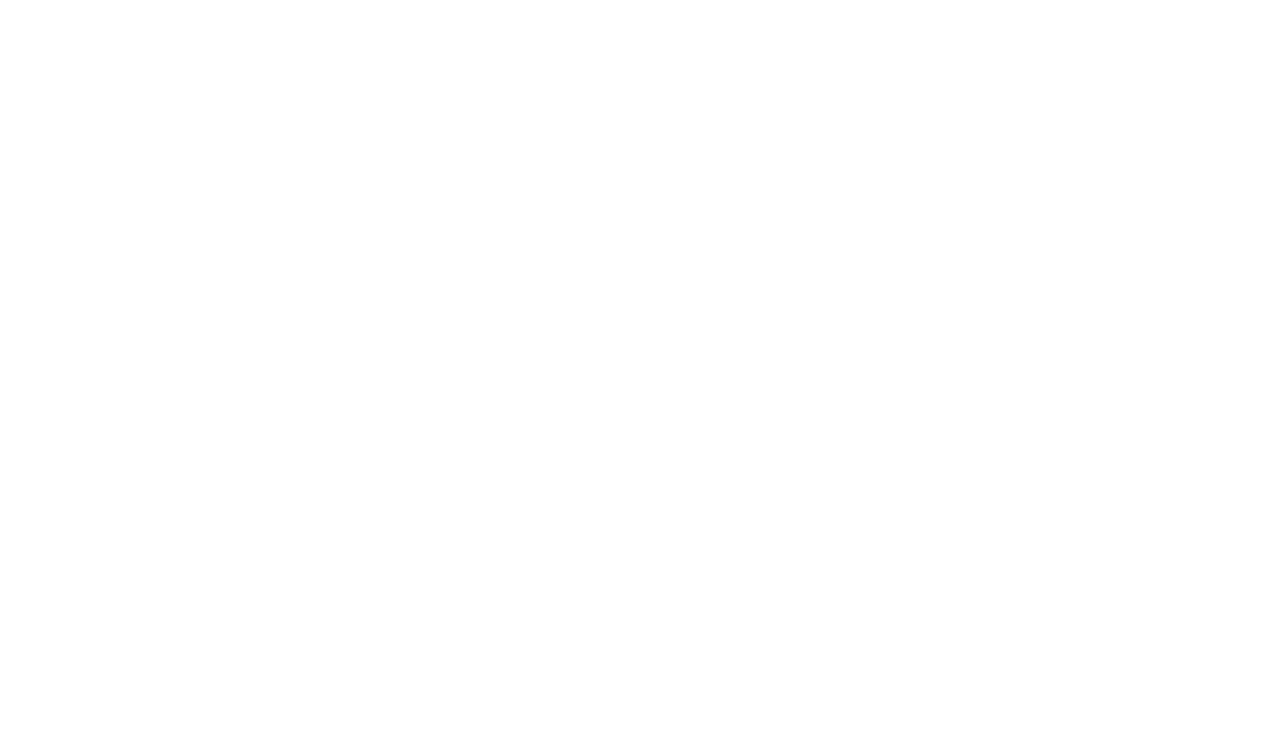
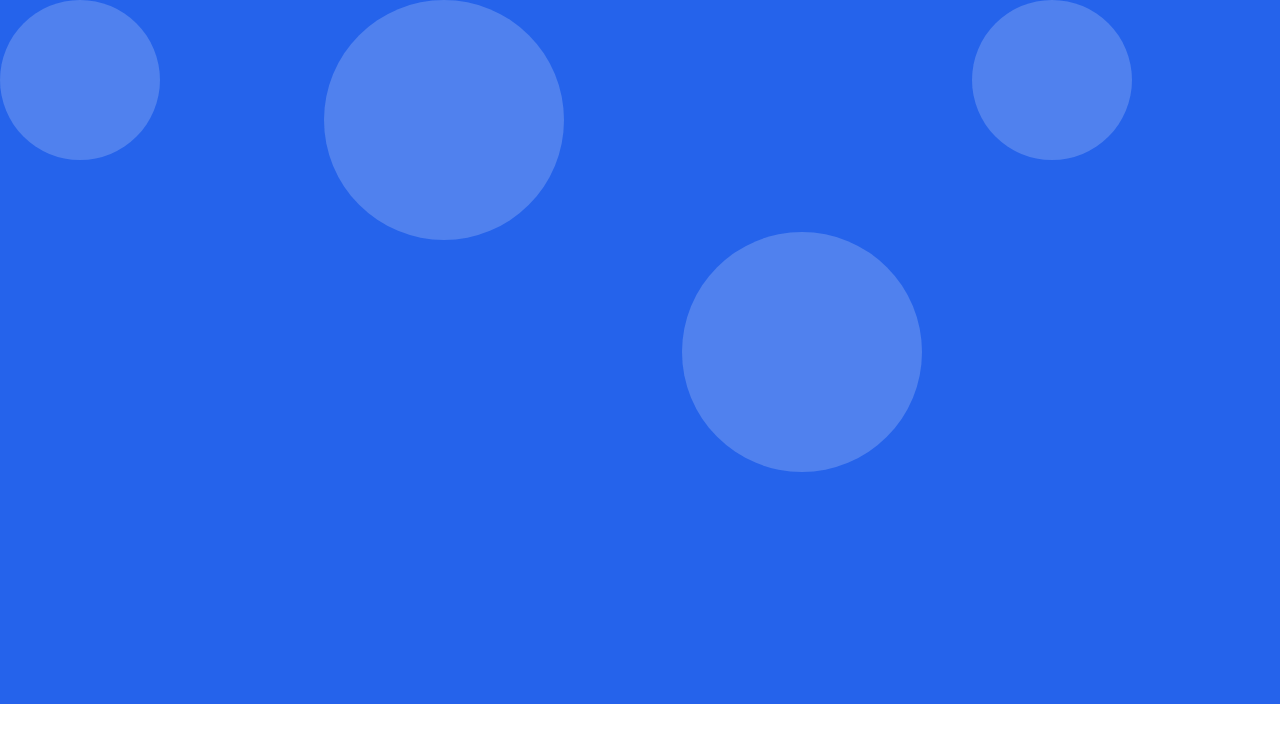
Before and after one commit to rts-cmk-wu06/smartlight-ui-sheilaLygreWeitling, a React (Create React App) app: page / in a window 1280 px wide. Shown: the top 742 px of the page. Built offline with nearby package versions, Linux system fonts and the light colour scheme.

Commit message:
add changes to background

```diff
--- /dev/null
+++ b/src/asstes/Compontens/Background/Background.js
@@ -0,0 +1,19 @@
+import React from 'react';
+
+const Background = () => {
+    return <div className='grid grid-rows-4 grid-cols-4 gap-4'>
+        <div className="w-40 h-40 rounded-full bg-gray-50 bg-opacity-20 ">
+        </div>
+
+        <div className="w-60 h-60 rounded-full bg-gray-50 bg-opacity-20 row-span-3 col-span-1">
+        </div>
+
+        <div className="w-60 h-60 rounded-full bg-gray-50 bg-opacity-20 row-span-5 col-span-1 place-self-center">
+        </div>
+
+        <div className="w-40 h-40 rounded-full bg-gray-50 bg-opacity-20 row-span-4 col-span-1">
+        </div>
+    </div>
+};
+
+export default Background;
--- a/src/index.js
+++ b/src/index.js
@@ -2,11 +2,15 @@
 import ReactDOM from 'react-dom';
 import './index.css';
 import App from './App';
+import Background from './asstes/Compontens/Background/Background';
 
 
 ReactDOM.render(
   <React.StrictMode>
-    <App />
+    <div className='bg-blue-600'>
+      <Background />
+    </div>
+
   </React.StrictMode>,
   document.getElementById('root')
 );
```
Also changed, not shown: src/asstes/Image/backgroundImage.png (added).
